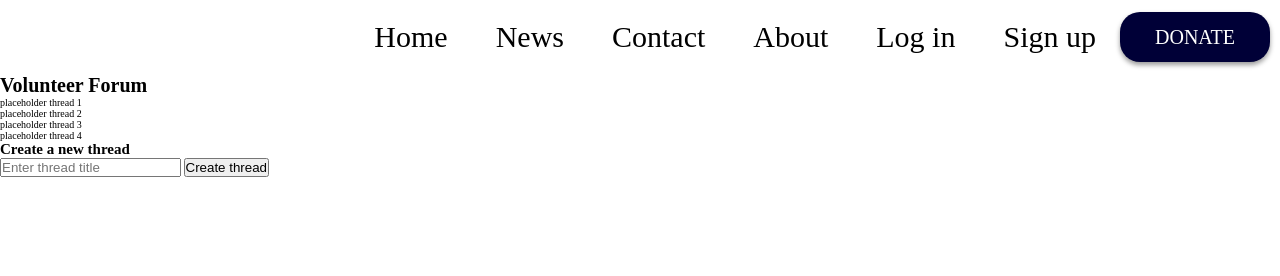
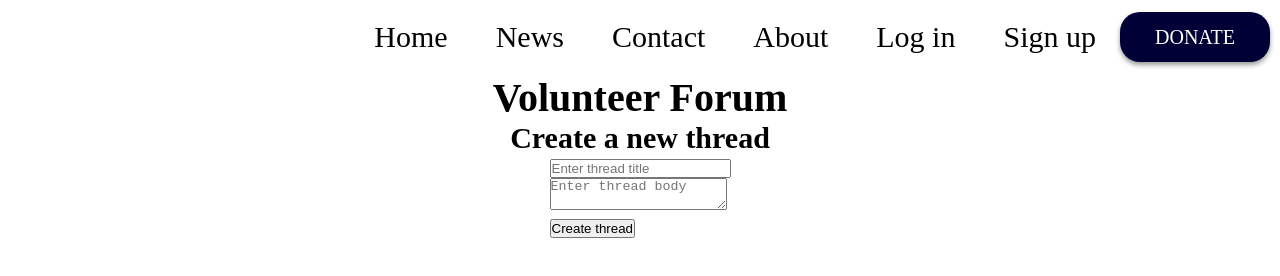
Before and after one commit to Saabdulle/florin-community, a website: page client/HTML/forum.html in a window 1280 px wide. Drawn offline with Linux system fonts and the light colour scheme; no server answers.

Commit message:
style forum

```diff
--- a/client/CSS/forum.css
+++ b/client/CSS/forum.css
@@ -64,3 +64,16 @@ html {
 }
 
 /* NAVBAR CSS END */
+#forum-container{
+    font-size: 2rem;
+    display: flex;
+    align-items: center;
+    flex-direction: column;
+}
+
+.thread-card {
+    display:flex;
+    justify-content: left;
+    margin: 20px 0px;
+    flex-direction: column;
+}
--- a/client/HTML/forum.html
+++ b/client/HTML/forum.html
@@ -24,22 +24,22 @@
     </ul>
     <!-- Navbar end  -->
     </div>
-    <div>
+
+    <div id="forum-container">
+
     <h1>Volunteer Forum</h1>
     <section id="threads">
-        <ul>
-            <li>placeholder thread 1</li>
-            <li>placeholder thread 2</li>
-            <li>placeholder thread 3</li>
-            <li>placeholder thread 4</li>
-        </ul>
+
     </section>
 
     <h2>Create a new thread</h2>
     <form id="create-thread">
-        <input type="text" name="title" placeholder="Enter thread title" required>
+        <input type="text" name="title" placeholder="Enter thread title" required><br>
+        <textarea name="body" placeholder="Enter thread body" required></textarea><br>
         <input type="submit" value="Create thread">
     </form>
+
+    </div>
 
 
 </body>
```
Lines whose indentation alone changed are shown as unchanged.
